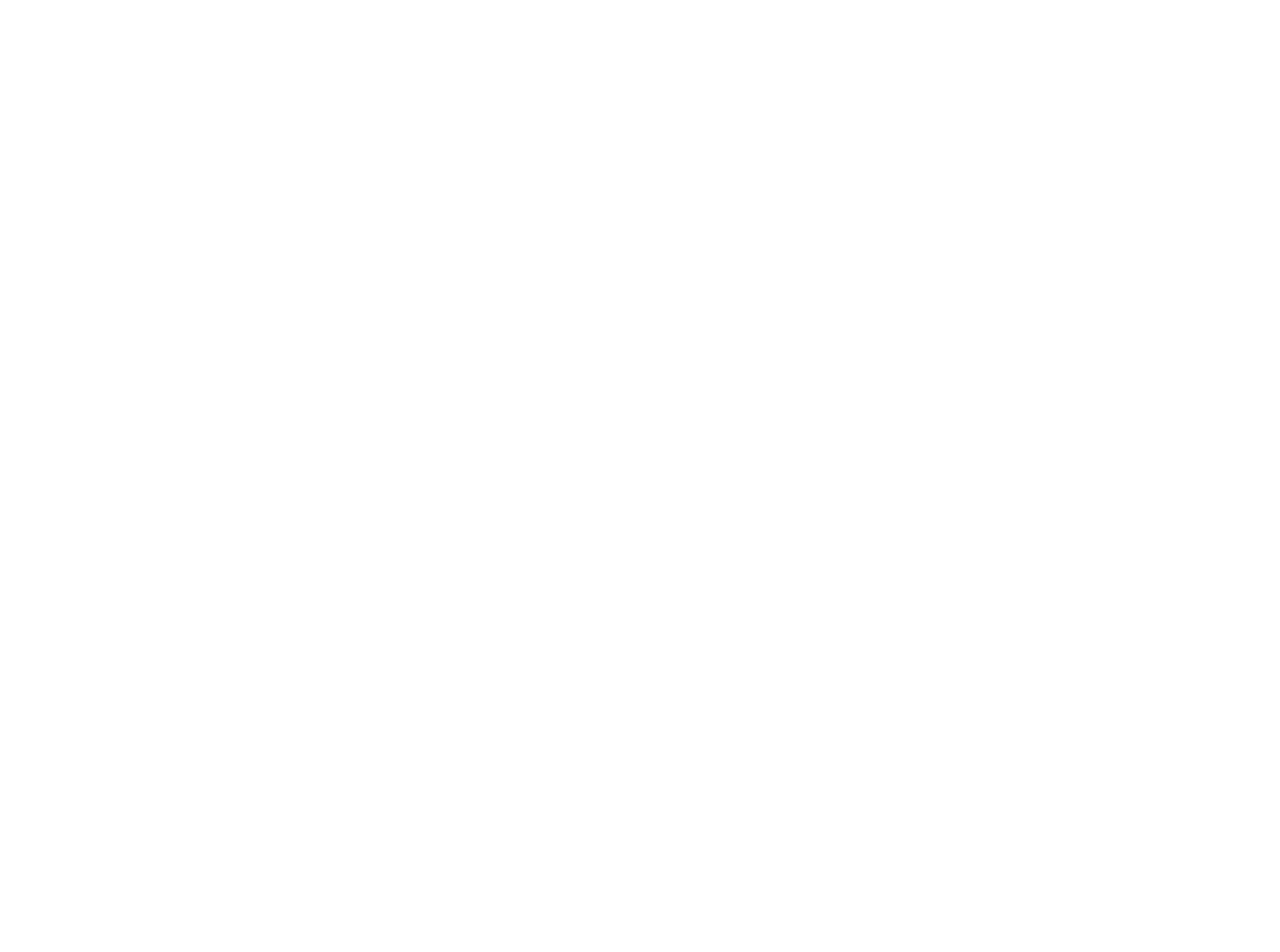
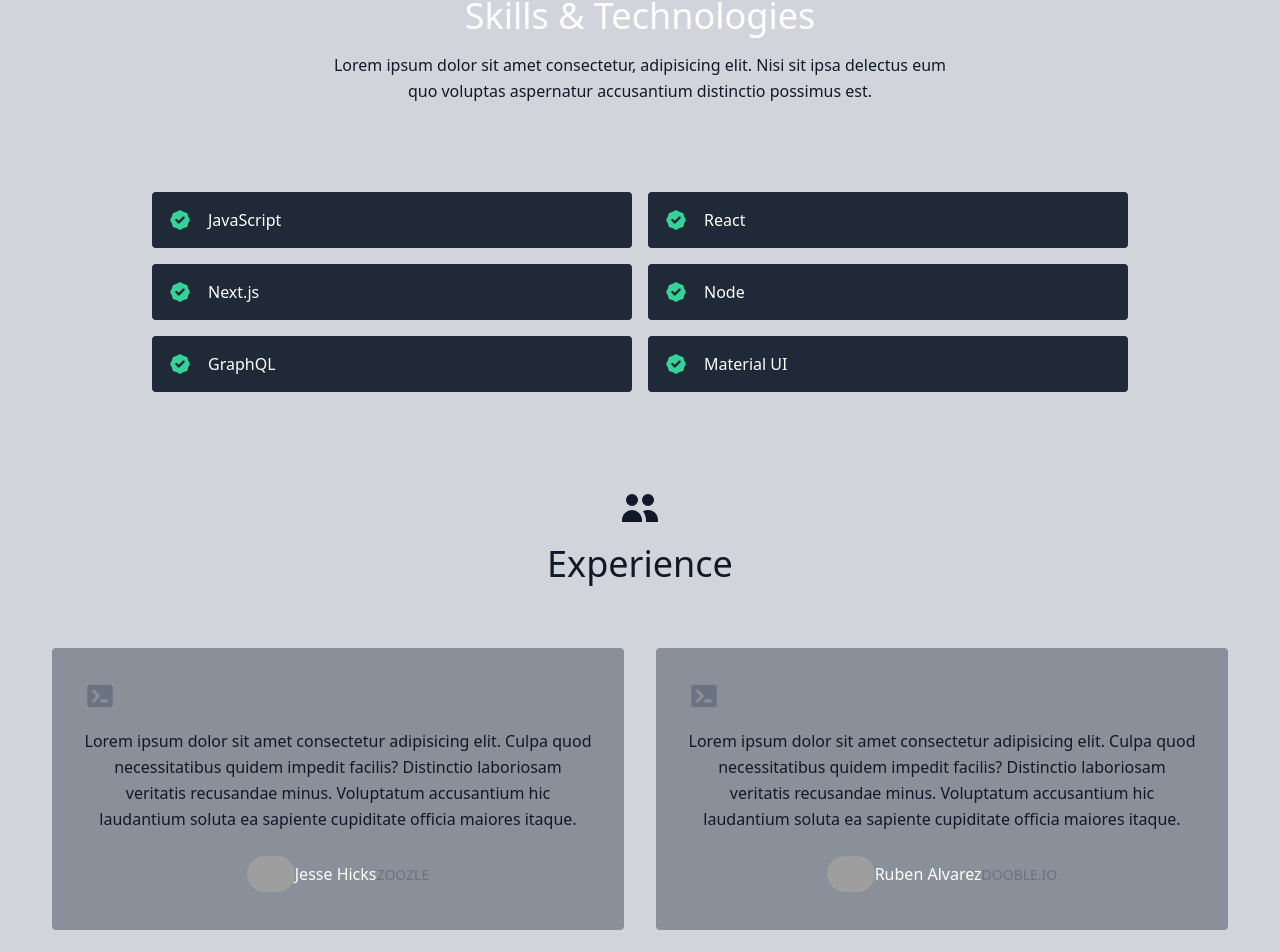
Before and after one commit to davidrawson/Portfolio_React, a React (Create React App) app: page / in a window 1280 px wide. Shown: the part 1516-2468 px from the top of the page. Before the commit the page ends 1432 px from the top, so only its background shows below. Built offline with nearby package versions, Linux system fonts and the light colour scheme; grey boxes are pictures that could not be loaded.

Commit message:
Projects, skills and experience sections ok. No contact form

```diff
--- a/src/components/Experience.js
+++ b/src/components/Experience.js
@@ -1,4 +1,42 @@
+import React from "react";
+import { TerminalIcon, UsersIcon } from "@heroicons/react/solid";
+import { experiences } from "../data";
+
 const Experience = () => {
-  return null;
+  return (
+    <section id="experience">
+      <div className="container px-5 py-10 mx--auto text-center">
+        <UsersIcon className="w-10 inline-block mb-4" />
+        <h1 className="sm:text-4xl text-3xl font-medium title-font text=white mb-12">
+          Experience
+        </h1>
+        <div className="flex flex-wrap m-4">
+          {experiences.map((experience) => (
+            <div className="p-4 md:w-1/2 w-full">
+              <div className="h-full bg-gray-800 bg-opacity-40 p-8 rounded">
+                <TerminalIcon className="block w-8 text-gray-500 mb-4" />
+                <p className="leading-relaxed mb-6">{experience.quote}</p>
+                <div className="inline-flex items-center">
+                  <img
+                    alt="experince"
+                    src={experience.image}
+                    className="w-12 rounded-full flex-shrink-0 object-cover object-center"
+                  />
+                  <span classNameflex-grow flex flex-col pl-4>
+                    <span className="title-font font-medium text-white">
+                      {experience.name}
+                    </span>
+                    <span className="text-gray-500 text-sm uppercase">
+                      {experience.company}
+                    </span>
+                  </span>
+                </div>
+              </div>
+            </div>
+          ))}
+        </div>
+      </div>
+    </section>
+  );
 };
 export default Experience;
--- a/src/components/Skills.js
+++ b/src/components/Skills.js
@@ -1,4 +1,36 @@
+import { BadgeCheckIcon, ChipIcon } from "@heroicons/react/solid";
+import React from "react";
+import { skills } from "../data";
+
 const Skills = () => {
-  return null;
+  return (
+    <section id="skillls">
+      <div className="container px-5 py-10 mx-auto">
+        <div className="text-center mb-20">
+          <ChipIcon className="w-10 inline-block mb-4" />
+          <h1 className="sm:text-4xl text-3xl font-medium title-font text-white mb-4">
+            Skills &amp; Technologies
+          </h1>
+          <p className="text-base leading-relaxed xl:w-2/4 lg:w-3/4 mx-auto">
+            Lorem ipsum dolor sit amet consectetur, adipisicing elit. Nisi sit
+            ipsa delectus eum quo voluptas aspernatur accusantium distinctio
+            possimus est.
+          </p>
+        </div>
+        <div className="flex flex-wrap lg:w-4/5 sm:mx-auto sm:mb-2 -mx-2">
+          {skills.map((skill) => (
+            <div key={skill} className="p-2 sm:w-1/2 w-full">
+              <div className="bg-gray-800 rounded flex p-4 h-full items-center">
+                <BadgeCheckIcon className="text-green-400 w-6 h-6 flex-shrink-0 mr-4" />
+                <span className="title-font font-medium, text-white">
+                  {skill}
+                </span>
+              </div>
+            </div>
+          ))}
+        </div>
+      </div>
+    </section>
+  );
 };
 export default Skills;
--- a/src/data.js
+++ b/src/data.js
@@ -33,7 +33,7 @@
   },
 ];
 
-export const testimonials = [
+export const experiences = [
   {
     quote:
       "Lorem ipsum dolor sit amet consectetur adipisicing elit. Culpa quod necessitatibus quidem impedit facilis? Distinctio laboriosam veritatis recusandae minus. Voluptatum accusantium hic laudantium soluta ea sapiente cupiditate officia maiores itaque.",
```
